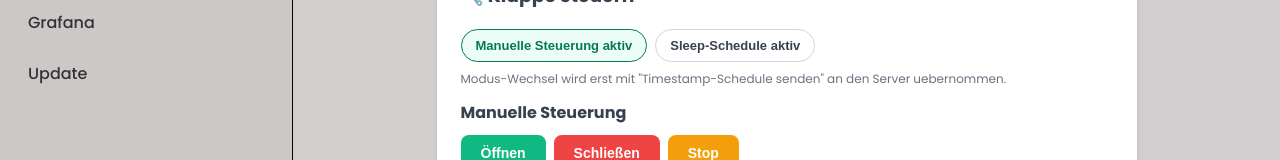
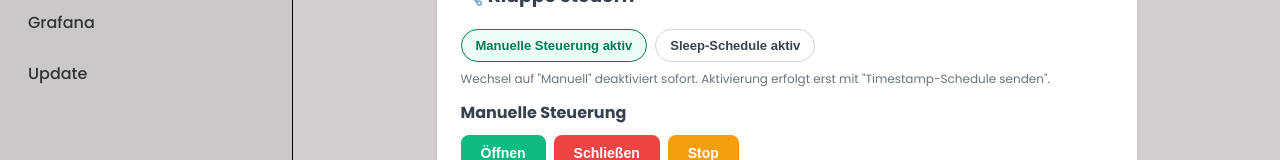
Before and after one commit to RDominik/home_dashboard, a React (Vite) app in the folder webui/: page /huehnerklappe in a window 1280 px wide. Shown: the part 326-486 px from the top of the page. Built offline with nearby package versions, Linux system fonts and the light colour scheme; no server answers.

Commit message:
feat: improve manual mode activation and update feedback messages for timestamp scheduling

```diff
--- a/webui/src/pages/Huehnerklappe.jsx
+++ b/webui/src/pages/Huehnerklappe.jsx
@@ -242,6 +242,7 @@ export default function Huehnerklappe() {
         } else if (!silent) {
           setFeedback({ type: 'success', msg: `✅ ${timestamps.length} Timestamps gesendet (wach: ${awakeSeconds}s)` })
         }
+        setTimeout(loadStatus, 500)
       } else {
         if (!silent) {
           setFeedback({ type: 'error', msg: `❌ ${data.error}` })
@@ -256,8 +257,9 @@ export default function Huehnerklappe() {
     }
   }
 
-  const activateManualMode = () => {
+  const activateManualMode = async () => {
     setControlMode('manual')
+    await sendSleepSchedule(scheduleTimestamps, false, false)
   }
 
   const activateScheduleMode = () => {
@@ -450,7 +452,7 @@ export default function Huehnerklappe() {
           </button>
         </div>
           <p style={{ marginTop: -6, marginBottom: 12, color: '#6b7280', fontSize: 12 }}>
-            Modus-Wechsel wird erst mit "Timestamp-Schedule senden" an den Server uebernommen.
+            Wechsel auf "Manuell" deaktiviert sofort. Aktivierung erfolgt erst mit "Timestamp-Schedule senden".
           </p>
 
         <div style={sectionStateStyle(controlMode === 'manual')}>
@@ -659,7 +661,7 @@ export default function Huehnerklappe() {
             <button
               style={btnStyle(selectedTheme.sendColor)}
               disabled={sending}
-              onClick={() => sendSleepSchedule()}
+              onClick={() => sendSleepSchedule(scheduleTimestamps, false, true)}
             >
               Timestamp-Schedule senden
             </button>
```
